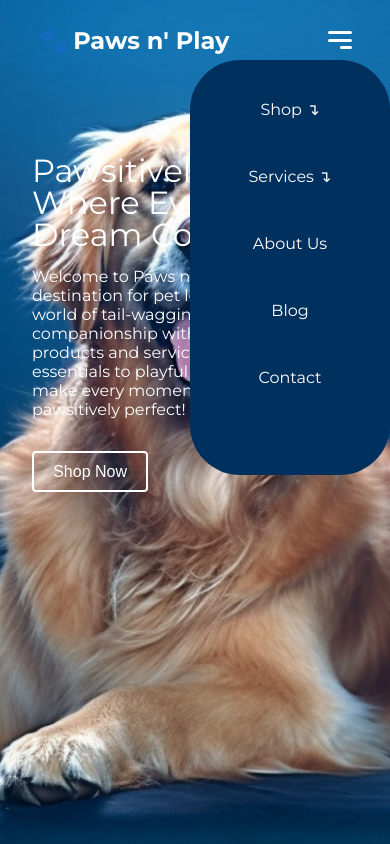
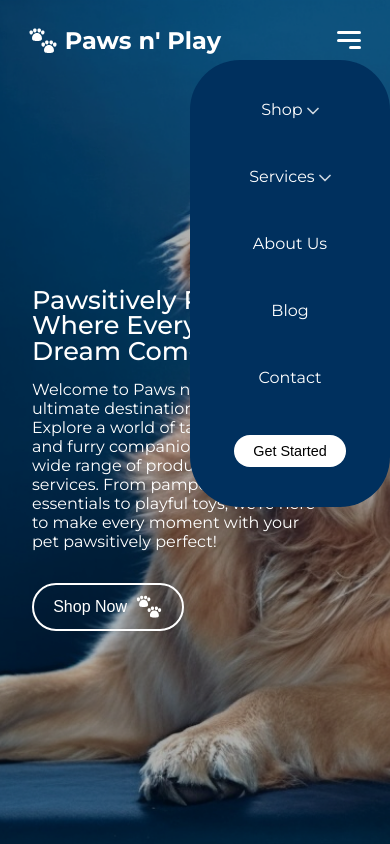
Before and after one commit to PedroBolson/Desafio2-ImplementacaoBlog, a website with bundled scripts: page index.html in a window 390 px wide. Both pictures are taken after a click on the element 339 px from the left and 40 px from the top of the page. Built offline with nearby package versions, Linux system fonts and the light colour scheme.

Commit message:
Mudanças finais da primeira section

```diff
--- a/index.html
+++ b/index.html
@@ -18,11 +18,11 @@
         <header>
             <nav class="navbar">
                 <h1 class="logo">
-                    <span class="paw-emoji">🐾</span> Paws n' Play
+                    <img src="./src/images/Vector.svg" alt="Paws Icon" class="logo-icon">Paws n' Play
                 </h1>
                 <ul class="nav-links">
                     <li class="dropdown">
-                        <a href="#">Shop ↴</a>
+                        <a href="#">Shop <img src="./src/images/Icon.svg" alt="Chevron down"></a>
                         <ul class="dropdown-content">
                             <li><a href="#">Cats</a></li>
                             <li><a href="#">Dogs</a></li>
@@ -31,7 +31,7 @@
                         </ul>
                     </li>
                     <li class="dropdown">
-                        <a href="#">Services ↴</a>
+                        <a href="#">Services <img src="./src/images/Icon.svg" alt="Chevron down"></a>
                         <ul class="dropdown-content">
                             <li><a href="#">Grooming</a></li>
                             <li><a href="#">Boarding</a></li>
@@ -62,7 +62,10 @@
                     From pampering essentials to playful toys, we're here to make every moment with your pet pawsitively
                     perfect!
                 </p>
-                <button class="btn-shop-now">Shop Now</button>
+                <button class="btn-shop-now">
+                    <span>Shop Now</span>
+                    <img src="./src/images/Vector.svg" alt="Paw icon" class="paw-icon" />
+                </button>
             </div>
         </section>
     </div>
--- a/src/main.ts
+++ b/src/main.ts
@@ -1,11 +1,9 @@
-//Menu hamburguer
+// Menu hamburguer
 const hamburger = document.querySelector(".hamburger") as HTMLElement | null;
 const navLinks = document.querySelector(".nav-links") as HTMLElement | null;
-const getStartedBtn = document.querySelector(".btn-get-started") as HTMLElement | null;
 
-if (hamburger && navLinks && getStartedBtn) {
+if (hamburger && navLinks) {
     hamburger.addEventListener("click", () => {
         navLinks.classList.toggle("active");
-        getStartedBtn.classList.toggle("active");
     });
 }
--- a/src/styles/styles.css
+++ b/src/styles/styles.css
@@ -18,9 +18,8 @@ body {
 }
 
 .hero-bg {
+    opacity: .7;
     position: absolute;
-    top: 0;
-    left: 0;
     width: 117%;
     height: 100%;
     object-fit: cover;
@@ -48,8 +47,12 @@ header {
     align-items: center;
 }
 
-.paw-emoji {
-    margin-right: .3rem;
+.logo-icon {
+    margin-right: .5rem;
+}
+
+.btn-icon {
+    transform: scale(.8);
 }
 
 .nav-links {
@@ -77,21 +80,30 @@ header {
 
 .dropdown {
     position: relative;
+    text-align: center;
 }
 
 .dropdown-content {
-    display: none;
+    margin-top: 8px;
     position: absolute;
     top: 100%;
     left: 0;
     background: rgba(0, 48, 94);
+    box-shadow: 0 4px 8px rgba(0, 0, 0, 0.2);
     list-style: none;
-    padding: 0.5rem .6rem;
-    min-width: 100px;
+    padding: .5rem .6rem;
+    border-radius: 20px;
+    min-width: 90px;
+    opacity: 0;
+    visibility: hidden;
+    transform: translateY(10px);
+    transition: opacity 0.6s ease, transform 0.6s ease;
 }
 
 .dropdown:hover .dropdown-content {
-    display: block;
+    opacity: 1;
+    visibility: visible;
+    transform: translateY(0);
 }
 
 .dropdown-content li a {
@@ -99,6 +111,12 @@ header {
     padding: 0.4rem 0;
     color: #eeeeee;
     white-space: nowrap;
+}
+
+.nav-links li a:hover,
+.dropdown-content li a:hover {
+    border-radius: 10px;
+    background-color: rgba(255, 255, 255, 0.2);
 }
 
 .btn-get-started {
@@ -114,11 +132,11 @@ header {
 
 .btn-get-started:hover {
     background-color: rgba(255, 255, 255, 0.6);
-    transform: translateY(-2px);
+    transform: translateY(-1px);
 }
 
 .btn-get-started:active {
-    transform: translateY(3px);
+    transform: translateY(0);
 }
 
 .hamburger {
@@ -150,65 +168,80 @@ header {
 .hero {
     position: relative;
     z-index: 1;
-    padding-top: 75px;
+    padding-top: 4%;
     padding-left: 2rem;
     padding-right: 2rem;
 }
 
 .hero-content {
-    max-width: 600px;
+    max-width: 615px;
 }
 
 .hero-content h2 {
     font-size: 60px;
-    font-weight: 400;
+    font-weight: 500;
     line-height: 100%;
     letter-spacing: 2%;
     margin-bottom: 1rem;
 }
 
 .hero-content p {
-    font-size: 1.25rem;
+    font-size: 1rem;
     margin-bottom: 2rem;
 }
 
 .btn-shop-now {
+    display: inline-flex;
+    align-items: center;
+    justify-content: center;
     background-color: transparent;
+    border-radius: 50px;
     border: 2px solid #ffffff;
     color: #ffffff;
     padding: 0.6rem 1.2rem;
     font-size: 1rem;
     cursor: pointer;
-    border-radius: 4px;
-    transition: background 0.3s ease;
+    transition: background .3s ease;
+}
+
+.btn-shop-now span {
+    margin-right: .5rem;
+}
+
+.paw-icon {
+    transform: scale(.9);
 }
 
 .btn-shop-now:hover {
     background-color: rgba(255, 255, 255, 0.2);
+    transform: translateY(-1px);
+}
+
+.btn-shop-now:active {
+    transform: translateY(0);
 }
 
 @media screen and (max-width: 901px) {
+    .navbar {
+        padding: 1.6rem 1.8rem;
+    }
+
+    .hero {
+        padding-top: 53%;
+    }
+
+    .hero-bg {
+        width: 100%;
+        object-position: 34%;
+    }
+
     .hamburger {
         display: flex;
         align-items: flex-end;
     }
 
-    .nav-links,
-    .btn-get-started {
-        display: none;
-    }
-
-    .hero-content h2 {
-        font-size: 2rem;
-    }
-
-    .hero-content p {
-        font-size: 1rem;
-    }
-}
-
-.nav-links.active {
-    display: flex !important;
+    .nav-links {
+        display: flex;
         flex-direction: column;
         background-color: rgba(0, 48, 94);
         color: #ffffff;
@@ -218,6 +251,30 @@ header {
         width: 200px;
         padding: 1.5rem;
         border-radius: 50px;
+        /* Inicia oculto fora da tela à direita */
+        opacity: 0;
+        pointer-events: none;
+        transform: translateX(100%);
+        transition: opacity .5s ease, transform .5s ease;
+    }
+
+    .hero-content {
+        max-width: 290px;
+    }
+
+    .hero-content h2 {
+        font-size: 1.6rem;
+    }
+
+    .hero-content p {
+        font-weight: 400;
+        font-size: 1rem;
+    }
+
+    .nav-links.active {
+        opacity: 1;
+        pointer-events: auto;
+        transform: translateX(0);
     }
 
     .nav-links.active li {
@@ -228,3 +285,16 @@ header {
         width: 100%;
         text-align: center;
     }
+
+    .dropdown-content {
+        background-color: rgba(0, 48, 117);
+        margin-top: 10px;
+        z-index: 999;
+    }
+
+    .dropdown.open .dropdown-content {
+        opacity: 1;
+        visibility: visible;
+        transform: translateY(0);
+    }
+}
```
Also changed, not shown: dist/main.js, src/images/Icon.svg (added), src/images/Vector.svg (added). Lines whose indentation alone changed are shown as unchanged.
